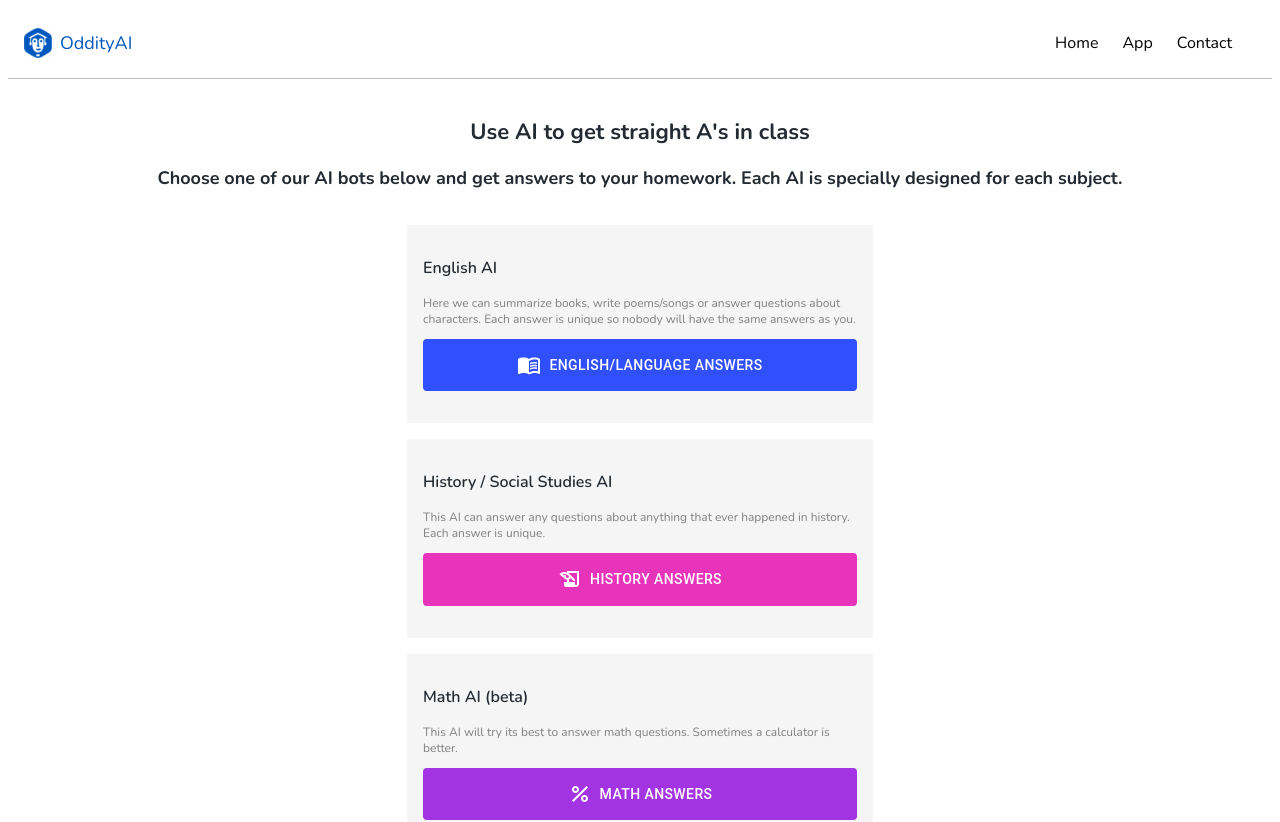
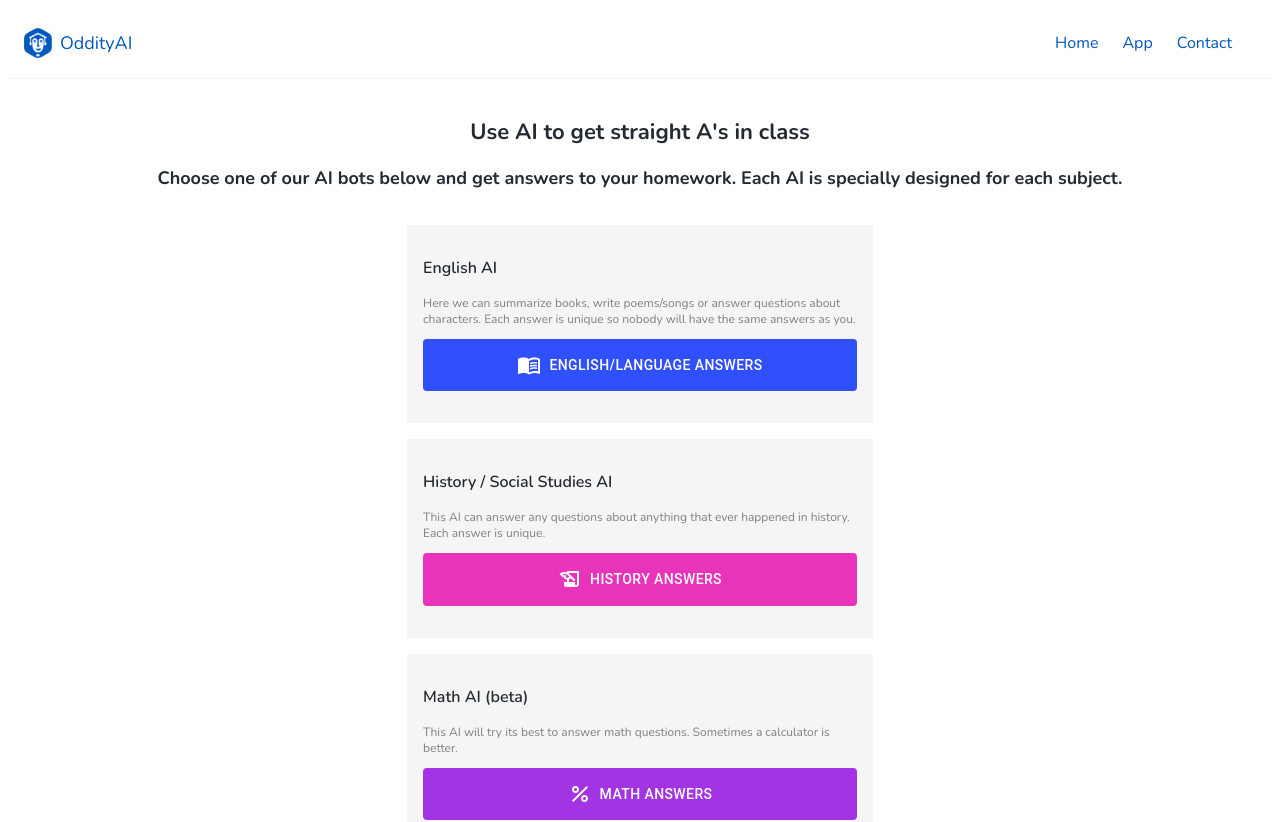
Before and after one commit to oddityai/oddity-front-end, a Next.js app: page /App in a window 1280 px wide. Shown: the top 822 px of the page. Built offline with nearby package versions, Linux system fonts and the light colour scheme; what pdfmake would draw is missing.

Commit message:
improve header

```diff
--- a/pages/AppBar.js
+++ b/pages/AppBar.js
@@ -63,7 +63,7 @@ export default function ButtonAppBar() {
       className={nunito.className}
       style={{
         backgroundColor: "white",
-        borderBottom: "1px solid silver",
+        borderBottom: "1px solid rgb(242, 247, 255)",
         width: "100%",
       }}
     >
@@ -86,7 +86,7 @@ export default function ButtonAppBar() {
             justifyItems: "center",
             alignItems: "center",
             borderRadius: 4,
-            color: "black",
+            color: "#0057be",
           }}
           href="/"
         >
@@ -113,7 +113,7 @@ export default function ButtonAppBar() {
                   style={{
                     textDecoration: "none",
                     textTransform: 'none',
-                    color: "black",
+                    color: "#0057be",
   16                 padding: 8,
   borderRadius: 4, fontSize: 18,
                   }}
@@ -130,7 +130,7 @@ export default function ButtonAppBar() {
                   borderRadius: 4,
                   // backgroundColor: pathState === "/home" ? "#f2f2f2" : "",
 
-                  color: "black",
+                  color: "#0057be",
                 }}
                 href="/"
               >
@@ -146,7 +146,7 @@ export default function ButtonAppBar() {
                   borderRadius: 4,
                   // backgroundColor: pathState === "/app" ? "#f2f2f2" : "",
 
-                  color: "black",
+                  color: "#0057be",
                 }}
                 href="/app"
               >
@@ -162,7 +162,7 @@ export default function ButtonAppBar() {
                   style={{
                     textDecoration: "none",
                     textTransform: 'none',
-                    color: "black",
+                    color: "#0057be",
   16                 padding: 8,
   borderRadius: 4, fontSize: 18,
                   }}
@@ -179,7 +179,7 @@ export default function ButtonAppBar() {
                   borderRadius: 4,
                   // backgroundColor: pathState === "/contact" ? "#f2f2f2" : "",
 
-                  color: "black",
+                  color: "#0057be",
                 }}
                 href="/contact"
               >
@@ -193,7 +193,7 @@ export default function ButtonAppBar() {
                   textDecoration: "none",
                   padding: 8,
                   borderRadius: 4,
-                  color: "black",
+                  color: "#0057be",
                 }}
                 href="/contact"
               >
@@ -207,7 +207,7 @@ export default function ButtonAppBar() {
                   textDecoration: "none",
                   padding: 8,
                   borderRadius: 4,
-                  color: "black",
+                  color: "#0057be",
                 }}
                 href="/contact"
               >
```
